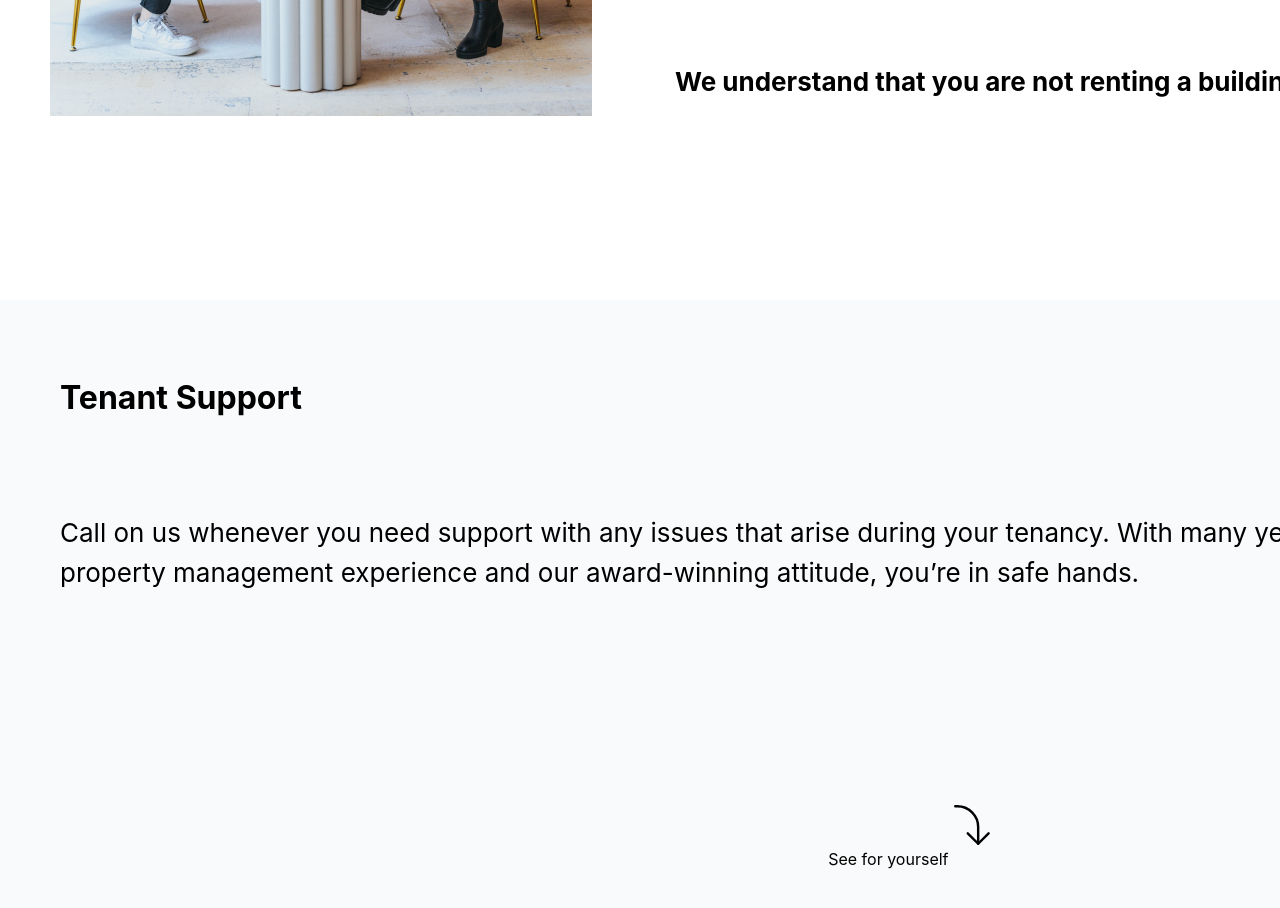
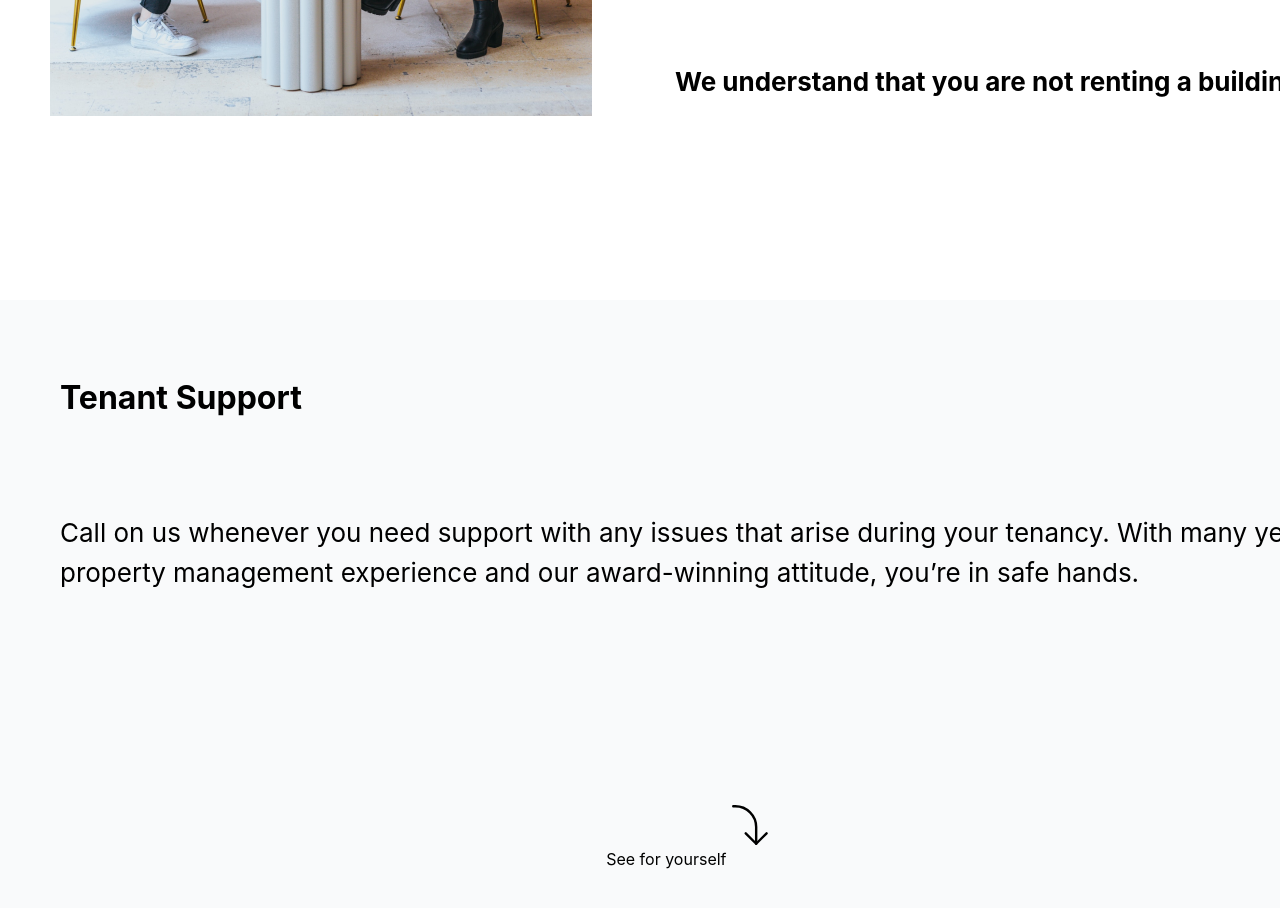
Before and after one commit to JoelHayward/rent-me, a React (Create React App) app in the folder frontend/: page / in a window 1280 px wide. Shown: the part 3380-4288 px from the top of the page. Built offline with nearby package versions, Linux system fonts and the light colour scheme.

Commit message:
working on home page css

```diff
--- a/frontend/src/pages/home.module.css
+++ b/frontend/src/pages/home.module.css
@@ -732,7 +732,7 @@ background-color: #b6d8f1;
  .support {
   display: flex;
   flex-direction: column;
-  width: 1724px;
+  width: 100vw;
   /* height: 455px; */
   margin: 180px 4px 0 0;
   padding: 78px 100px 44px 60px;
```
